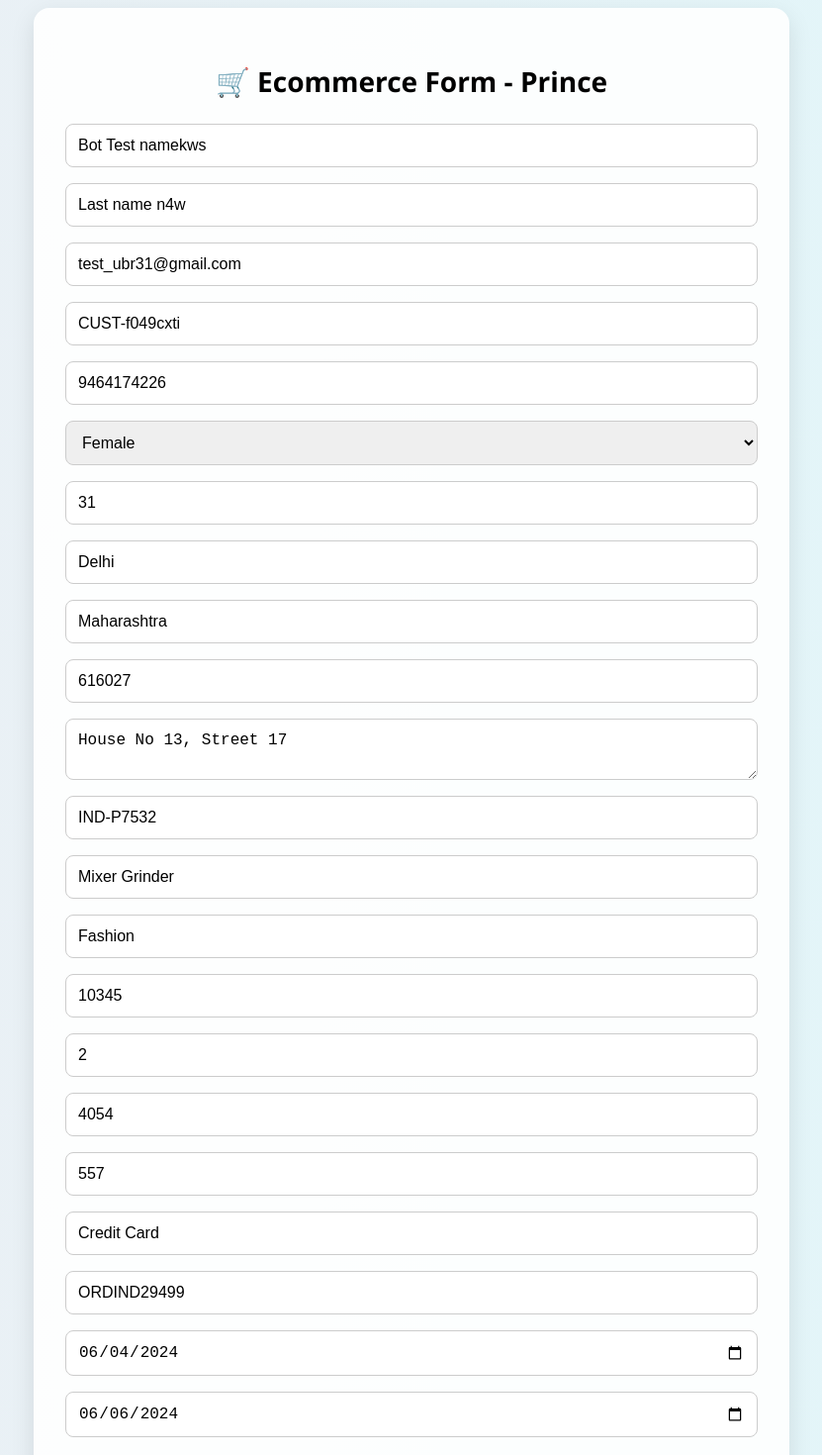
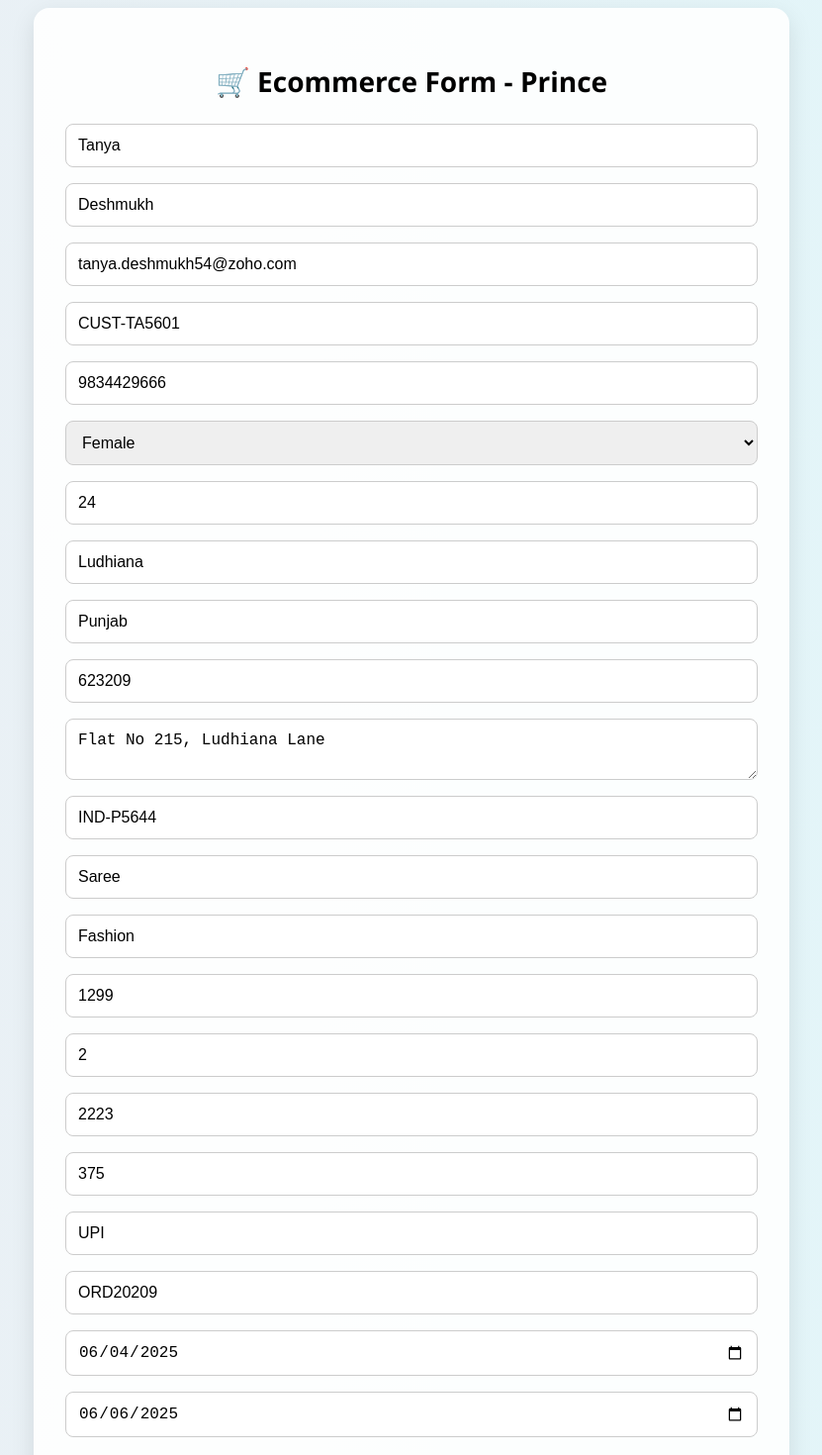
Before and after one commit to saksham1709/WebSDK, a React (Create React App) app: page / in a window 1280 px wide. Shown: the part 40-1510 px from the top of the page at 99% size, without its empty margins (224-1055 px from the left). Built offline with nearby package versions, Linux system fonts and the light colour scheme.

Commit message:
bot fix extra field added

```diff
--- a/src/components/EcommerceForm.jsx
+++ b/src/components/EcommerceForm.jsx
@@ -1,35 +1,8 @@
-import React, { useState } from "react";
-import { useEffect } from "react";
+import React, { useState, useEffect } from "react";
+import { generateRealisticData } from "./mockData"; // adjust the path if mockData.js is in another folder
 
 export default function EcommerceForm() {
-  const [formData, setFormData] = useState({
-    first_name: "",
-    last_name: "",
-    email: "",
-    phone: "",
-    gender: "",
-    age: "",
-    city: "",
-    state: "",
-    pincode: "",
-    address: "",
-    product_id: "",
-    product_name: "",
-    product_category: "",
-    product_price: "",
-    quantity: "",
-    customer_id: "",
-    total_amount: "",
-    discount_applied: "",
-    payment_method: "",
-    order_id: "",
-    order_date: "",
-    delivery_date: "",
-    is_repeat_customer: false,
-    preferred_device: "",
-    marketing_opt_in: false,
-    loyalty_points: ""
-  });
+  const [formData, setFormData] = useState({ ...generateRealisticData() });
 
   const handleChange = (e) => {
     const { name, value, type, checked } = e.target;
@@ -47,109 +20,64 @@ const handleSubmit = (e) => {
     }
 
     sessionStorage.setItem("ecomFormData", JSON.stringify(formData));
-
-//This will be used in my rule as a custome event
     document.dispatchEvent(new CustomEvent("formSubmitComplete"));
-
     alert("Form submitted successfully!");
   };
 
-//---------------------Bot fill the form --------------------
-  const generateRandomData = () => {
-    const randomString = (length) => Math.random().toString(36).substring(2, 2 + length);
-    const randomInt = (min, max) => Math.floor(Math.random() * (max - min + 1)) + min;
-    const cities = ["Mumbai", "Delhi", "Bangalore", "Hyderabad", "Chennai"];
-    const states = ["Maharashtra", "Karnataka", "Tamil Nadu", "Delhi", "Telangana"];
-    const products = ["Kurta", "Saree", "Smartphone", "Book", "Mixer Grinder"];
-    const categories = ["Fashion", "Electronics", "Books", "Home Appliances"];
-    const devices = ["Mobile", "Desktop", "Tablet"];
-    const paymentMethods = ["UPI", "Credit Card", "Cash on Delivery"];
-
-    return {
-      first_name: "Bot Test name" + randomString(3),
-      last_name: "Last name " + randomString(3),
-      email: `test_${randomString(5)}@gmail.com`,
-      phone: `9${randomInt(100000000, 999999999)}`,
-      gender: ["Male", "Female", "Other"][randomInt(0, 2)],
-      age: randomInt(22, 45).toString(),
-      city: cities[randomInt(0, cities.length - 1)],
-      state: states[randomInt(0, states.length - 1)],
-      pincode: `${randomInt(400000, 700000)}`,
-      address: `House No ${randomInt(1,100)}, Street ${randomInt(1,20)}`,
-      product_id: `IND-P${randomInt(1000, 9999)}`,
-      product_name: products[randomInt(0, products.length - 1)],
-      product_category: categories[randomInt(0, categories.length - 1)],
-      product_price: randomInt(500, 15000).toString(),
-      quantity: randomInt(1, 3).toString(),
-      customer_id: `CUST-${randomString(8)}`,
-      total_amount: randomInt(500, 25000).toString(),
-      discount_applied: randomInt(0, 1000).toString(),
-      payment_method: paymentMethods[randomInt(0, paymentMethods.length - 1)],
-      order_id: `ORDIND${randomInt(10000, 99999)}`,
-      order_date: "2024-06-04",
-      delivery_date: "2024-06-06",
-      is_repeat_customer: Math.random() > 0.5,
-      preferred_device: devices[randomInt(0, devices.length - 1)],
-      marketing_opt_in: Math.random() > 0.5,
-      loyalty_points: randomInt(0, 1000).toString()
-    };
-  };
-
   useEffect(() => {
-  const generated = generateRandomData();
+    const generated = generateRealisticData();
     setFormData(generated);
 
-  // Auto-submit after 10 second
     const timer = setTimeout(() => {
       document.querySelector("form").dispatchEvent(new Event("submit", { bubbles: true }));
     }, 10000);
 
     return () => clearTimeout(timer);
   }, []);
-//---------------------Bot fill the form --------------------
 
   return (
     <div className="form-container">
       <h2 className="form-title">🛒 Ecommerce Form - Prince</h2>
       <form onSubmit={handleSubmit} className="form-grid">
-        <input name="first_name" placeholder="First Name" value={formData.first_name} onChange={handleChange} className="form-input"  />
-        <input name="last_name" placeholder="Last Name" value={formData.last_name} onChange={handleChange} className="form-input"  />
-        <input name="email" type="email" placeholder="Email" value={formData.email} onChange={handleChange} className="form-input" required/>
-        <input name="customer_id" placeholder="Customer ID" value={formData.customer_id} onChange={handleChange} className="form-input"  />
-        <input name="phone" placeholder="Phone" value={formData.phone} onChange={handleChange} className="form-input"  />
-        <select name="gender" value={formData.gender} onChange={handleChange} className="form-input" >
+        <input name="first_name" placeholder="First Name" value={formData.first_name} onChange={handleChange} className="form-input" />
+        <input name="last_name" placeholder="Last Name" value={formData.last_name} onChange={handleChange} className="form-input" />
+        <input name="email" type="email" placeholder="Email" value={formData.email} onChange={handleChange} className="form-input" required />
+        <input name="customer_id" placeholder="Customer ID" value={formData.customer_id} onChange={handleChange} className="form-input" />
+        <input name="phone" placeholder="Phone" value={formData.phone} onChange={handleChange} className="form-input" />
+        <select name="gender" value={formData.gender} onChange={handleChange} className="form-input">
           <option value="">Select Gender</option>
           <option>Male</option><option>Female</option><option>Other</option>
         </select>
-        <input name="age" type="number" placeholder="Age" value={formData.age} onChange={handleChange} className="form-input"  />
-        <input name="city" placeholder="City" value={formData.city} onChange={handleChange} className="form-input"  />
-        <input name="state" placeholder="State" value={formData.state} onChange={handleChange} className="form-input"  />
-        <input name="pincode" placeholder="Pincode" value={formData.pincode} onChange={handleChange} className="form-input"  />
-        <textarea name="address" placeholder="Address" value={formData.address} onChange={handleChange} className="form-input"  />
-        <input name="product_id" placeholder="Product ID" value={formData.product_id} onChange={handleChange} className="form-input"  />
-        <input name="product_name" placeholder="Product Name" value={formData.product_name} onChange={handleChange} className="form-input"  />
-        <input name="product_category" placeholder="Product Category" value={formData.product_category} onChange={handleChange} className="form-input"  />
-        <input name="product_price" type="number" placeholder="Product Price" value={formData.product_price} onChange={handleChange} className="form-input"  />
-        <input name="quantity" type="number" placeholder="Quantity" value={formData.quantity} onChange={handleChange} className="form-input"  />
-        <input name="total_amount" type="number" placeholder="Total Amount" value={formData.total_amount} onChange={handleChange} className="form-input"  />
-        <input name="discount_applied" type="number" placeholder="Discount Applied" value={formData.discount_applied} onChange={handleChange} className="form-input"  />
-        <input name="payment_method" placeholder="Payment Method" value={formData.payment_method} onChange={handleChange} className="form-input"  />
-        <input name="order_id" placeholder="Order ID" value={formData.order_id} onChange={handleChange} className="form-input"  />
-        <input name="order_date" type="date" placeholder="Order Date" value={formData.order_date} onChange={handleChange} className="form-input"  />
-        <input name="delivery_date" type="date" placeholder="Delivery Date" value={formData.delivery_date} onChange={handleChange} className="form-input"  />
+        <input name="age" type="number" placeholder="Age" value={formData.age} onChange={handleChange} className="form-input" />
+        <input name="city" placeholder="City" value={formData.city} onChange={handleChange} className="form-input" />
+        <input name="state" placeholder="State" value={formData.state} onChange={handleChange} className="form-input" />
+        <input name="pincode" placeholder="Pincode" value={formData.pincode} onChange={handleChange} className="form-input" />
+        <textarea name="address" placeholder="Address" value={formData.address} onChange={handleChange} className="form-input" />
+        <input name="product_id" placeholder="Product ID" value={formData.product_id} onChange={handleChange} className="form-input" />
+        <input name="product_name" placeholder="Product Name" value={formData.product_name} onChange={handleChange} className="form-input" />
+        <input name="product_category" placeholder="Product Category" value={formData.product_category} onChange={handleChange} className="form-input" />
+        <input name="product_price" type="number" placeholder="Product Price" value={formData.product_price} onChange={handleChange} className="form-input" />
+        <input name="quantity" type="number" placeholder="Quantity" value={formData.quantity} onChange={handleChange} className="form-input" />
+        <input name="total_amount" type="number" placeholder="Total Amount" value={formData.total_amount} onChange={handleChange} className="form-input" />
+        <input name="discount_applied" type="number" placeholder="Discount Applied" value={formData.discount_applied} onChange={handleChange} className="form-input" />
+        <input name="payment_method" placeholder="Payment Method" value={formData.payment_method} onChange={handleChange} className="form-input" />
+        <input name="order_id" placeholder="Order ID" value={formData.order_id} onChange={handleChange} className="form-input" />
+        <input name="order_date" type="date" placeholder="Order Date" value={formData.order_date} onChange={handleChange} className="form-input" />
+        <input name="delivery_date" type="date" placeholder="Delivery Date" value={formData.delivery_date} onChange={handleChange} className="form-input" />
         <label className="checkbox-label">
           <input type="checkbox" name="is_repeat_customer" checked={formData.is_repeat_customer} onChange={handleChange} />
           <span>Repeat Customer</span>
         </label>
-        <select name="preferred_device" value={formData.preferred_device} onChange={handleChange} className="form-input" >
+        <select name="preferred_device" value={formData.preferred_device} onChange={handleChange} className="form-input">
           <option value="">Select Device</option>
-          <option>Mobile</option><option>Desktop</option><option>Tablet</option>
+          <option>Mobile</option><option>Desktop</option><option>Tablet</option><option>Smart TV</option>
         </select>
         <label className="checkbox-label">
           <input type="checkbox" name="marketing_opt_in" checked={formData.marketing_opt_in} onChange={handleChange} />
           <span>Marketing Opt-in</span>
         </label>
-        <input name="loyalty_points" type="number" placeholder="Loyalty Points" value={formData.loyalty_points} onChange={handleChange} className="form-input"  />
+        <input name="loyalty_points" type="number" placeholder="Loyalty Points" value={formData.loyalty_points} onChange={handleChange} className="form-input" />
+        <input name="source_of_data" placeholder="Source of Data" value={formData.source_of_data} readOnly className="form-input" />
         <button type="submit" className="submit-btn">Submit</button>
       </form>
     </div>
--- /dev/null
+++ b/src/components/mockData.jsx
@@ -0,0 +1,95 @@
+export const generateRealisticData = () => {
+  const stateCityMap = {
+    "Maharashtra": ["Mumbai", "Pune", "Nagpur", "Nashik", "Aurangabad"],
+    "Karnataka": ["Bangalore", "Mysore", "Hubli", "Mangalore", "Belgaum"],
+    "Tamil Nadu": ["Chennai", "Coimbatore", "Madurai", "Tiruchirapalli", "Salem"],
+    "Delhi": ["New Delhi", "Dwarka", "Rohini", "Karol Bagh", "Saket"],
+    "Telangana": ["Hyderabad", "Warangal", "Nizamabad", "Karimnagar", "Khammam"],
+    "Gujarat": ["Ahmedabad", "Surat", "Vadodara", "Rajkot", "Bhavnagar"],
+    "West Bengal": ["Kolkata", "Howrah", "Durgapur", "Asansol", "Siliguri"],
+    "Uttar Pradesh": ["Lucknow", "Kanpur", "Varanasi", "Agra", "Noida"],
+    "Rajasthan": ["Jaipur", "Jodhpur", "Udaipur", "Ajmer", "Bikaner"],
+    "Punjab": ["Amritsar", "Ludhiana", "Jalandhar", "Patiala", "Bathinda"]
+  };
+
+  const firstNames = [
+    "Aarav", "Vivaan", "Aditya", "Krishna", "Arjun", "Rohan", "Aryan", "Samar", "Kabir", "Ishaan",
+    "Ananya", "Diya", "Ishita", "Sneha", "Sanya", "Avni", "Kriti", "Meera", "Aanya", "Riya",
+    "Tanya", "Prisha", "Nisha", "Ritika", "Pooja", "Neha", "Sakshi", "Radhika", "Simran", "Aarohi",
+    "Manav", "Yash", "Veer", "Shaurya", "Dev", "Harsh", "Nikhil", "Abhay", "Kunal", "Jay",
+    "Aishwarya", "Shreya", "Bhavya", "Tanvi", "Vani", "Muskan", "Navya", "Chaitanya", "Ekta", "Tara"
+  ];
+
+  const lastNames = [
+    "Sharma", "Verma", "Patel", "Reddy", "Iyer", "Kumar", "Singh", "Nair", "Yadav", "Chopra",
+    "Joshi", "Mehta", "Mishra", "Dubey", "Thakur", "Saxena", "Ghosh", "Das", "Rao", "Jain",
+    "Malhotra", "Gupta", "Bansal", "Mahajan", "Kaul", "Pillai", "Bhat", "Kapoor", "Roy", "Paul",
+    "Pandey", "Tiwari", "Aggarwal", "Bajaj", "Mittal", "Arora", "Chatterjee", "Sarkar", "Sethi", "Kulkarni",
+    "Shetty", "Banerjee", "Deshmukh", "Naidu", "Dutta", "Bhattacharya", "Bhaskar", "Vyas", "Dwivedi", "Khatri"
+  ];
+
+  const domains = ["gmail.com", "yahoo.com", "outlook.com", "rediffmail.com", "hotmail.com", "protonmail.com", "zoho.com"];
+
+  const products = [
+    { name: "Kurta", category: "Fashion", price: 799 },
+    { name: "Saree", category: "Fashion", price: 1299 },
+    { name: "Smartphone", category: "Electronics", price: 12000 },
+    { name: "Cookbook", category: "Books", price: 399 },
+    { name: "Mixer Grinder", category: "Home Appliances", price: 2500 },
+    { name: "Sneakers", category: "Fashion", price: 1999 },
+    { name: "LED TV", category: "Electronics", price: 22000 },
+    { name: "Laptop", category: "Electronics", price: 55000 },
+    { name: "Backpack", category: "Accessories", price: 999 },
+    { name: "Formal Shoes", category: "Fashion", price: 2399 }
+  ];
+
+  const devices = ["Mobile", "Desktop", "Tablet", "Smart TV"];
+  const paymentMethods = ["UPI", "Credit Card", "Cash on Delivery", "Debit Card", "Net Banking"];
+
+  const random = (arr) => arr[Math.floor(Math.random() * arr.length)];
+  const randomInt = (min, max) => Math.floor(Math.random() * (max - min + 1)) + min;
+
+  const selectedState = random(Object.keys(stateCityMap));
+  const selectedCity = random(stateCityMap[selectedState]);
+
+  const first_name = random(firstNames);
+  const last_name = random(lastNames);
+  const product = random(products);
+  const quantity = randomInt(1, 3);
+  const discount = randomInt(0, 500);
+  const total = product.price * quantity - discount;
+
+  const today = new Date();
+  const order_date = today.toISOString().split("T")[0];
+  const delivery_date = new Date(today.getTime() + 2 * 24 * 60 * 60 * 1000).toISOString().split("T")[0];
+
+  return {
+    first_name,
+    last_name,
+    email: `${first_name.toLowerCase()}.${last_name.toLowerCase()}${randomInt(10, 99)}@${random(domains)}`,
+    phone: `9${randomInt(100000000, 999999999)}`,
+    gender: ["Male", "Female", "Other"][randomInt(0, 2)],
+    age: randomInt(22, 45).toString(),
+    city: selectedCity,
+    state: selectedState,
+    pincode: `${randomInt(400000, 700000)}`,
+    address: `Flat No ${randomInt(1, 300)}, ${selectedCity} Lane`,
+    product_id: `IND-P${randomInt(1000, 9999)}`,
+    product_name: product.name,
+    product_category: product.category,
+    product_price: product.price.toString(),
+    quantity: quantity.toString(),
+    customer_id: `CUST-${first_name.slice(0, 2).toUpperCase()}${randomInt(1000, 9999)}`,
+    total_amount: total.toString(),
+    discount_applied: discount.toString(),
+    payment_method: random(paymentMethods),
+    order_id: `ORD${randomInt(10000, 99999)}`,
+    order_date,
+    delivery_date,
+    is_repeat_customer: Math.random() > 0.5,
+    preferred_device: random(devices),
+    marketing_opt_in: Math.random() > 0.5,
+    loyalty_points: randomInt(0, 1000).toString(),
+    source_of_data: "websdk - aeptrainingform"
+  };
+};
```
Lines whose indentation alone changed are shown as unchanged.
